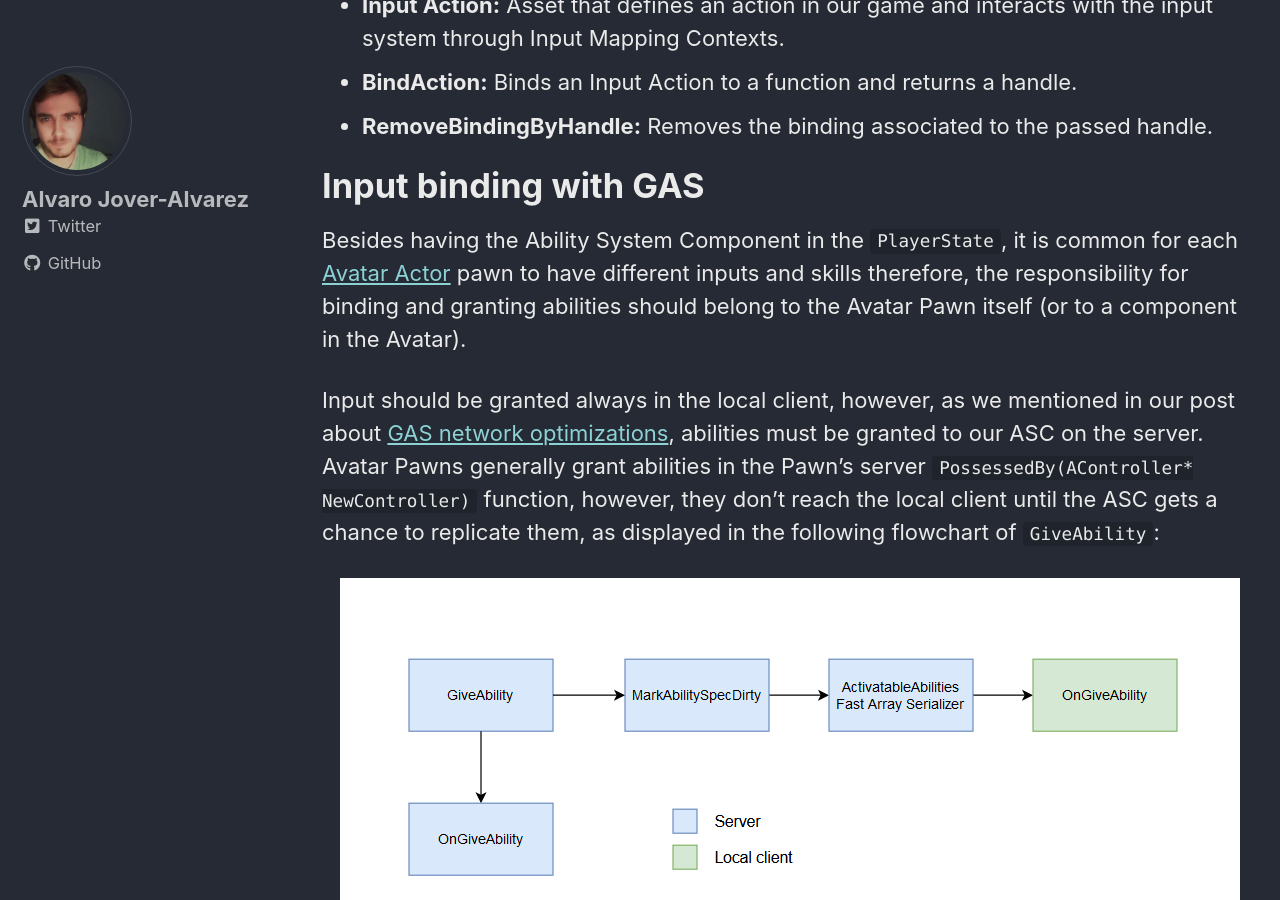
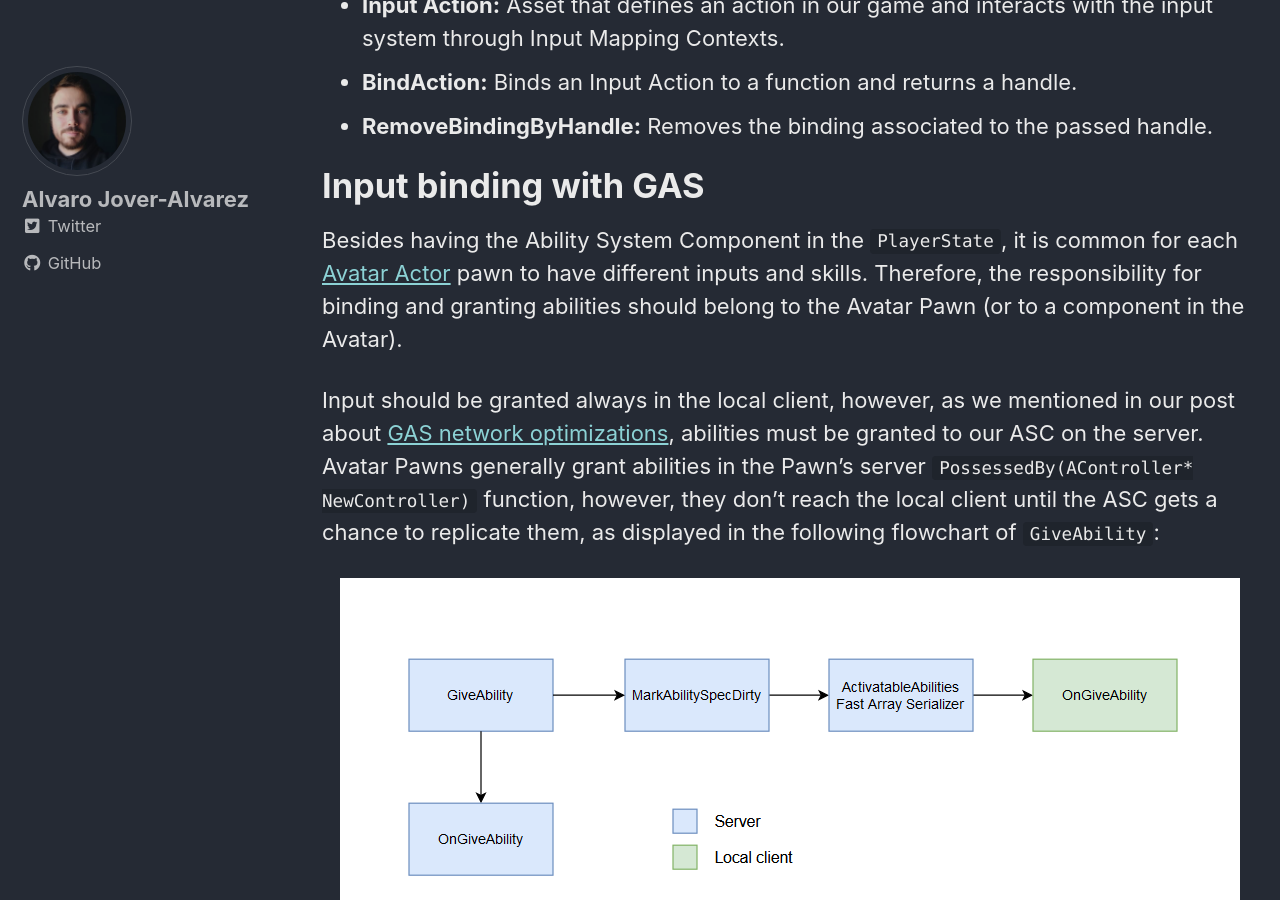
Before and after one commit to vorixo/devtricks, a Jekyll site: the page built from _posts/2022-03-01-gas-input.md, in a window 1280 px wide and 900 px high, scrolled down 621 px. Built offline with Jekyll 4.4.1, drawn with Linux system fonts in a browser that asks for light colours; cached includes are drawn as plain includes.

Commit message:
[UPD] Updating profile pic and some more typos

```diff
--- a/_config.yml
+++ b/_config.yml
@@ -102,7 +102,7 @@ analytics:
 # Site Author
 author:
   name             : "Alvaro Jover-Alvarez"
-  avatar           : assets/images/Meta.png
+  avatar           : assets/images/Meta.jpg
   bio              : # "I am an **amazing** person."
   location         : # "Somewhere"
   email            :
--- a/_data/authors.yml
+++ b/_data/authors.yml
@@ -1,5 +1,5 @@
 Meta:
   name: Alvaro Jover-Alvarez
-  avatar: assets/images/Meta.png
+  avatar: assets/images/Meta.jpg
   twitter: vorixo
   github: vorixo
--- a/_posts/2022-03-01-gas-input.md
+++ b/_posts/2022-03-01-gas-input.md
@@ -26,7 +26,7 @@ This post isn't a tutorial about the [Enhanced Input Plugin](https://docs.unreal
 
 # Input binding with GAS
 
-Besides having the Ability System Component in the `PlayerState`, it is common for each [Avatar Actor](https://docs.unrealengine.com/4.26/en-US/API/Plugins/GameplayAbilities/Abilities/FGameplayAbilityActorInfo/AvatarActor/) pawn to have different inputs and skills therefore, the responsibility for binding and granting abilities should belong to the Avatar Pawn itself (or to a component in the Avatar).
+Besides having the Ability System Component in the `PlayerState`, it is common for each [Avatar Actor](https://docs.unrealengine.com/4.26/en-US/API/Plugins/GameplayAbilities/Abilities/FGameplayAbilityActorInfo/AvatarActor/) pawn to have different inputs and skills. Therefore, the responsibility for binding and granting abilities should belong to the Avatar Pawn (or to a component in the Avatar).
 
 Input should be granted always in the local client, however, as we mentioned in our post about [GAS network optimizations](https://vorixo.github.io/devtricks/gas-replication-proxy/), abilities must be granted to our ASC on the server. Avatar Pawns generally grant abilities in the Pawn's server `PossessedBy(AController* NewController)` function, however, they don't reach the local client until the ASC gets a chance to replicate them, as displayed in the following flowchart of `GiveAbility`:
 
```
Also changed, not shown: assets/images/Meta.jpg (added), assets/images/Meta.png (deleted).
